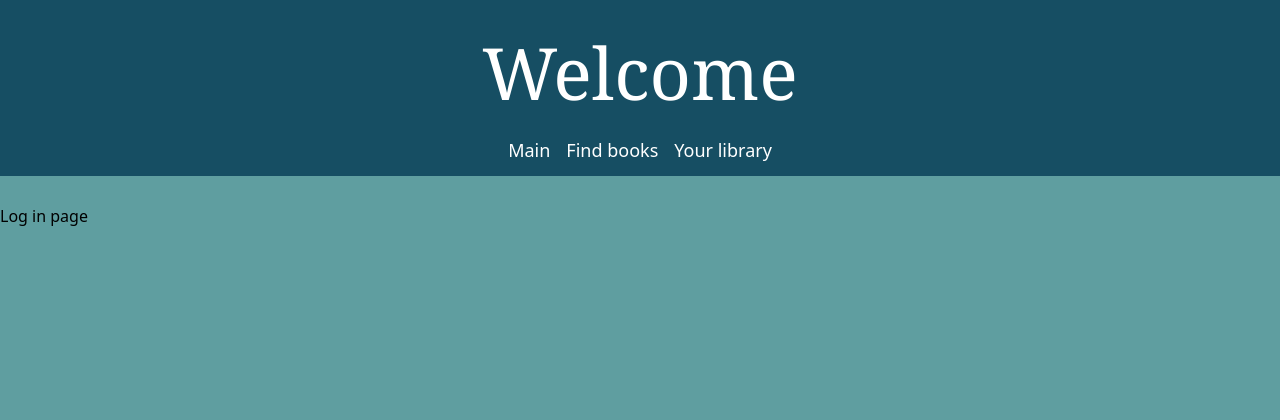
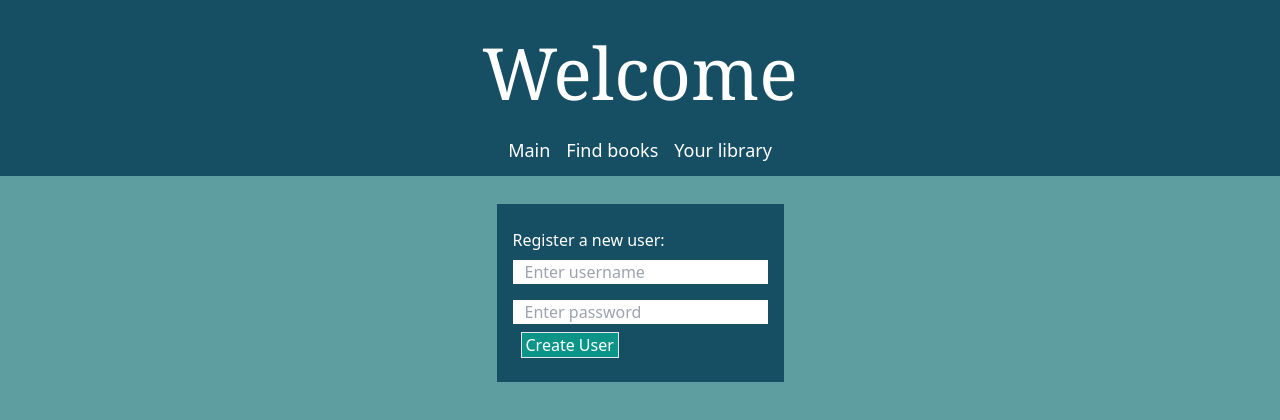
Before and after one commit to TrineBraa/Library_app, a React (Vite) app in the folder frontend/: page / in a window 1280 px wide. Shown: the top 420 px of the page. Built offline with nearby package versions, Linux system fonts and the light colour scheme.

Commit message:
Cors errors
Trying to figure out CORS error

```diff
--- a/frontend/src/components/register.tsx
+++ b/frontend/src/components/register.tsx
@@ -1,23 +1,19 @@
 import { useState } from "react"
 
 
-const Register: React.FC = () => {
+const Register = () => {
     const [userName, setUserName] = useState<string>("")
     const [password, setPassword] = useState<string>("")
     const [message, setMessage] = useState<string>("")
 
+    // eslint-disable-next-line @typescript-eslint/no-unused-vars
     const onSubmit = async (e: React.FormEvent<HTMLFormElement>) => {
         e.preventDefault()
 
-        if (!userName || !password) {
-            setMessage("Username and password required.")
-            return;
-        };
-
-        const user = {
-            username: userName,
-            password,
-        };
+        // const user = {
+        //     userName,
+        //     password,
+        // };
 
         const url = "http://127.0.0.1:5000/register_user"
         const options = {
@@ -25,7 +21,12 @@ const Register: React.FC = () => {
             headers: {
                 "Content-Type": "application/json"
             },
-            body: JSON.stringify(user)
+            body: JSON.stringify({username:userName, password:password})
+        };
+
+        if (!userName || !password) {
+            setMessage("Username and password required.")
+            return;
         };
 
         try{
@@ -45,31 +46,32 @@ const Register: React.FC = () => {
                 setMessage("An unexpected error occurred.")
             }
         }
+    }
 
     return (
-       <div>
+       <div className="bg-cyan-900 px-4 py-6 text-white">
             <h3>Register a new user:</h3>
             <form onSubmit = {onSubmit}>
                         <input
                             type="text"
-                        className=""
+                            className="my-2 px-3 text-black"
                             value={userName}
                             onChange={(e) => setUserName(e.target.value)}
-                        placeholder="Enter username"/>
+                            placeholder="Enter username"/><br/>
                         <input
                         type="password"
-                    className=""
+                        className="my-2 px-3 text-black"
                         value={password}
                         onChange={(e) => setPassword(e.target.value)}
                         placeholder="Enter password"/>
                     <div>
-                    <button type="submit">Create User</button>
+                        <button className="bg-teal-600 border px-1 mx-2 hover:bg-teal-950" type="submit">Create User</button>
                     </div>
             </form>
             {message && <p>{message}</p>}
         </div>
     )
-    }
-}
+
+};
 
 export default Register
--- a/frontend/src/pages/loginPage.tsx
+++ b/frontend/src/pages/loginPage.tsx
@@ -1,11 +1,13 @@
 import NavBar from "../components/navbar"
+import Register from "../components/register"
 
 function LoginPage() {
   return (
     <div>
         <NavBar/>
-
-      <p>Log in page</p>
+        <div className="flex justify-center">
+        <Register/>
+        </div>
     </div>
   )
 }
```
Also changed, not shown: 2 other files (tests, documents, lock files or other folders). Lines whose indentation alone changed are shown as unchanged.
